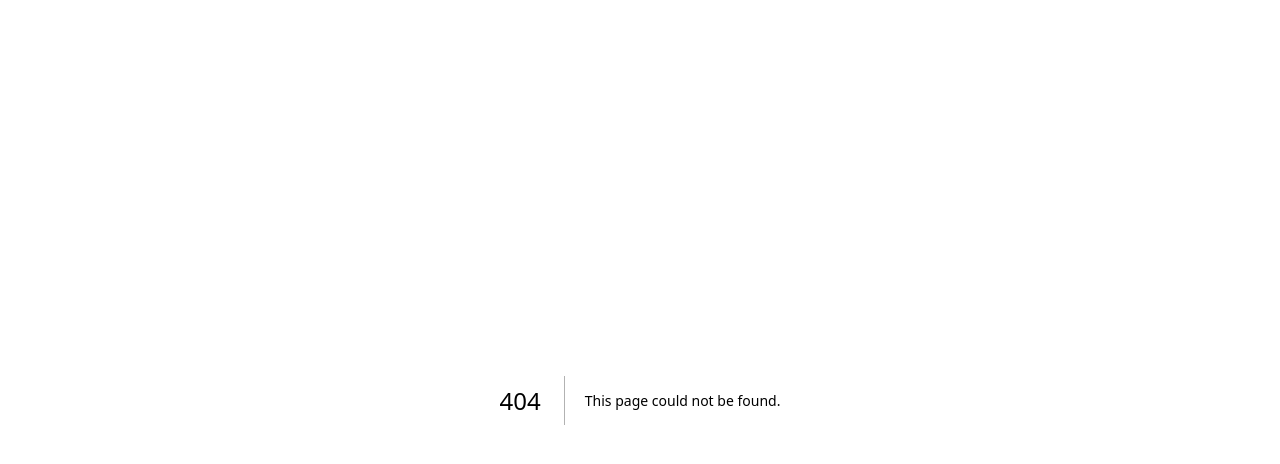
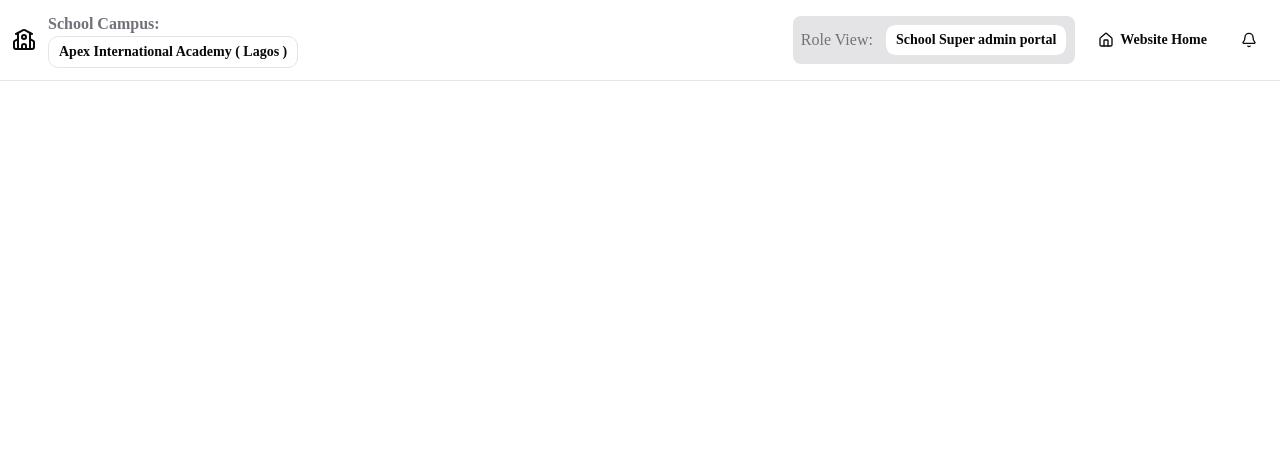
Before and after one commit to Maxwellsmall/schoolos, a Next.js app in the folder frontend/: page /liveportal in a window 1280 px wide. Before the commit this address had no page. Shown: the top 464 px of the page. Built offline with nearby package versions, Linux system fonts and the light colour scheme.

Commit message:
Done with menubar

```diff
--- /dev/null
+++ b/frontend/app/liveportal/layout.tsx
@@ -0,0 +1,19 @@
+"use client"
+import React from "react"
+import Header from "@/components/portal/Header";
+
+export default function layout({
+    children,
+}:{
+    children: React.ReactNode;
+}) {
+    return (
+        <div>
+            <Header />
+
+            <main>
+                {children}
+            </main>
+        </div>
+    )
+}
--- /dev/null
+++ b/frontend/app/liveportal/page.tsx
@@ -0,0 +1,7 @@
+export default function () {
+    return (
+        <div className="">
+
+        </div>
+    )
+}
--- a/frontend/components/Header.tsx
+++ b/frontend/components/Header.tsx
@@ -3,6 +3,7 @@
 import { ArrowRight } from "lucide-react";
 import { Button } from "./ui/button";
 import { usePathname } from "next/navigation";
+import Link from "next/link";
 
 
 
@@ -109,12 +110,14 @@ export default function Header() {
                 <Button className="bg-white cursor-pointer border border-zinc-200 hover:bg-zinc-100 text-black">
                     Root Admin Access
                 </Button>
+                <Link href="/liveportal">
                  <Button className="cursor-pointer">
                     <span>
                     Enter Live Portal
                     </span>
                     <ArrowRight/>
                 </Button>
+                </Link>
             </div>
              </div>
         </header>
--- /dev/null
+++ b/frontend/components/portal/Header.tsx
@@ -0,0 +1,82 @@
+"use client";
+import { Bell, Home, School, School2Icon } from "lucide-react";
+import { Button } from "@/components/ui/button";
+import {
+  DropdownMenu,
+  DropdownMenuContent,
+  DropdownMenuGroup,
+  DropdownMenuItem,
+  DropdownMenuLabel,
+  DropdownMenuSeparator,
+  DropdownMenuTrigger,
+} from "@/components/ui/dropdown-menu";
+
+export default function Header() {
+  return (
+    <div className="w-full flex justify-around items-center p-3 border-b">
+      <div className="w-full flex justify-between items-center ">
+        <div className="flex justify-between items-center gap-3">
+<School />
+        <div className="">
+          <h1 className="font-bold text-zinc-500">School Campus: </h1>
+
+          <DropdownMenu>
+            <DropdownMenuTrigger
+              render={
+                <Button variant="outline" className="font-bold">
+                  Apex International Academy ( Lagos )
+                </Button>
+              }
+            />
+            <DropdownMenuContent>
+              <DropdownMenuGroup>
+                <DropdownMenuItem>
+                  GreenField Step Academy ( Abuja )
+                </DropdownMenuItem>
+                <DropdownMenuItem>St. Jude Colligate (Ibadan)</DropdownMenuItem>
+                {/* <DropdownMenuItem>Settings</DropdownMenuItem> */}
+              </DropdownMenuGroup>
+            </DropdownMenuContent>
+          </DropdownMenu>
+        </div>
+        </div>
+
+        <div className=" flex items-center gap-3">
+            <div>
+          <div className="p-2 bg-zinc-200 rounded-md flex gap-3 items-center">
+            <p className="text-neutral-500">Role View: </p>
+            <DropdownMenu>
+              <DropdownMenuTrigger
+                render={
+                  <Button variant="outline" className="font-bold">School Super admin portal</Button>
+                }
+              />
+              <DropdownMenuContent>
+                <DropdownMenuGroup>
+                  <DropdownMenuItem>
+                    School Admin (Registrar / Bursary)
+                  </DropdownMenuItem>
+                  <DropdownMenuItem> Teacher ( Form Tutor) </DropdownMenuItem>
+                  <DropdownMenuItem>Student Portal</DropdownMenuItem>
+                  <DropdownMenuItem>Parent Portal</DropdownMenuItem>
+                  <DropdownMenuItem>
+                    Root Admin (Platform Owner )
+                  </DropdownMenuItem>
+                </DropdownMenuGroup>
+              </DropdownMenuContent>
+            </DropdownMenu>
+          </div>
+        </div>
+          <Button variant={"ghost"}>
+            <Home />
+            <p className="font-bold">Website Home</p>
+          </Button>
+          <Button variant={"ghost"}>
+            <Bell />
+          </Button>
+        </div>
+
+      </div>
+    </div>
+  );
+}
```
Also changed, not shown: frontend/components/portal/Sidebar.tsx (added), 1 other file (tests, documents, lock files or other folders).
